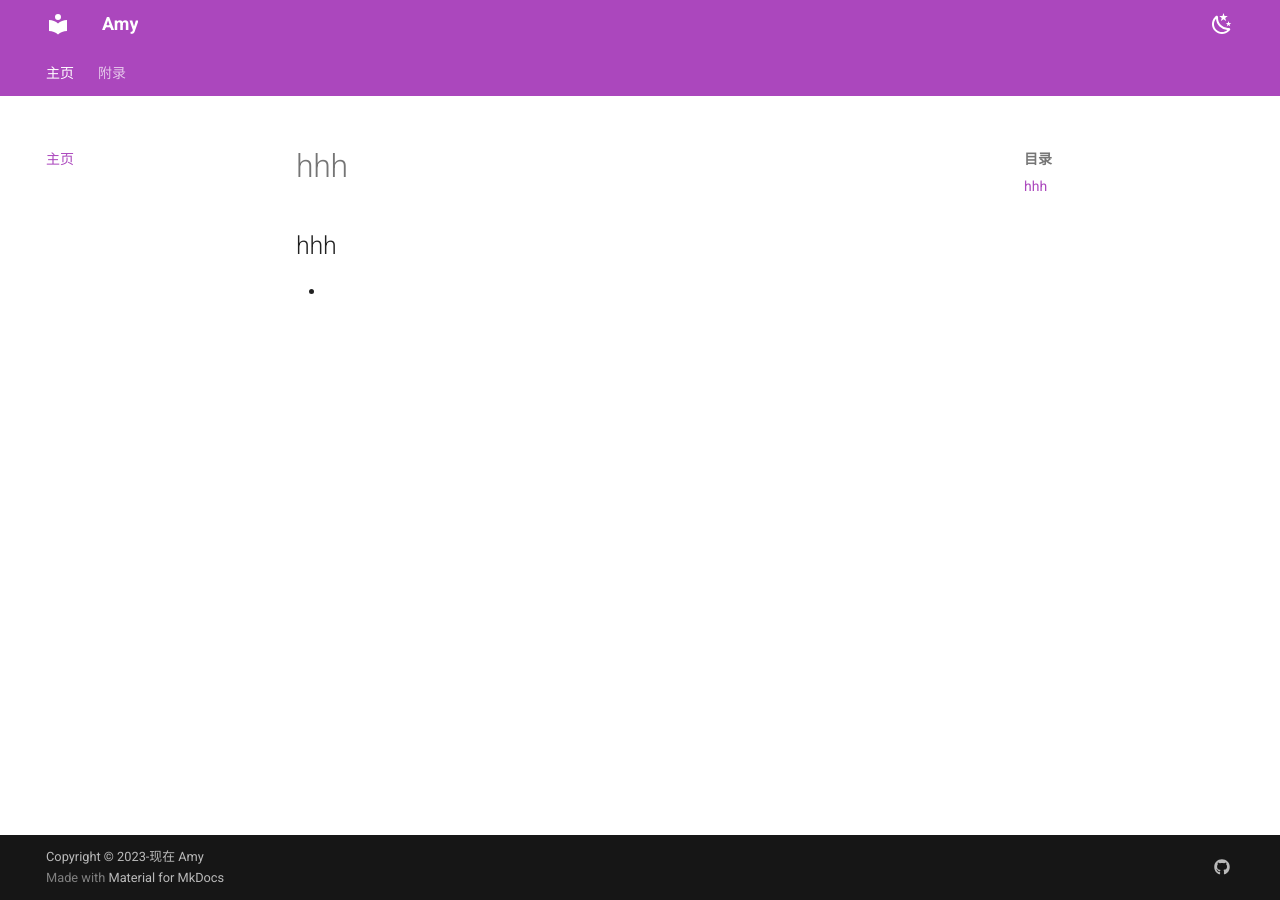
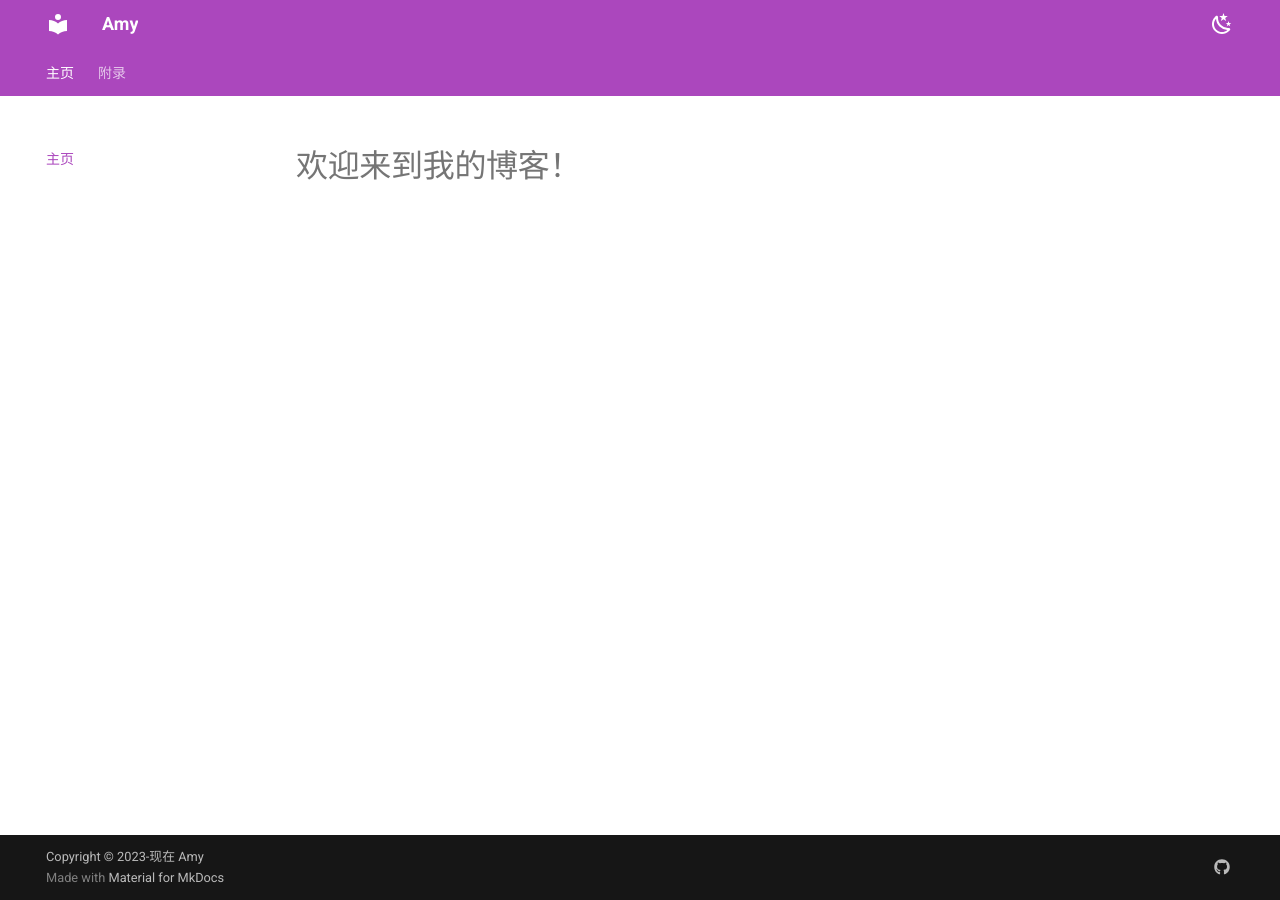
Before and after one commit to AmyWang5/Amyhhh-blog, an MkDocs documentation site: the page built from docs/index.md, in a window 1280 px wide. Built offline with MkDocs 1.6.1 and Material for MkDocs 9.7.7, drawn with Linux system fonts in a browser that asks for light colours.

Commit message:
2023-11-02_19:29:06 update

```diff
--- a/docs/index.md
+++ b/docs/index.md
@@ -1,5 +1 @@
-# hhh
-
-## hhh
-
--
+# 欢迎来到我的博客！
```
